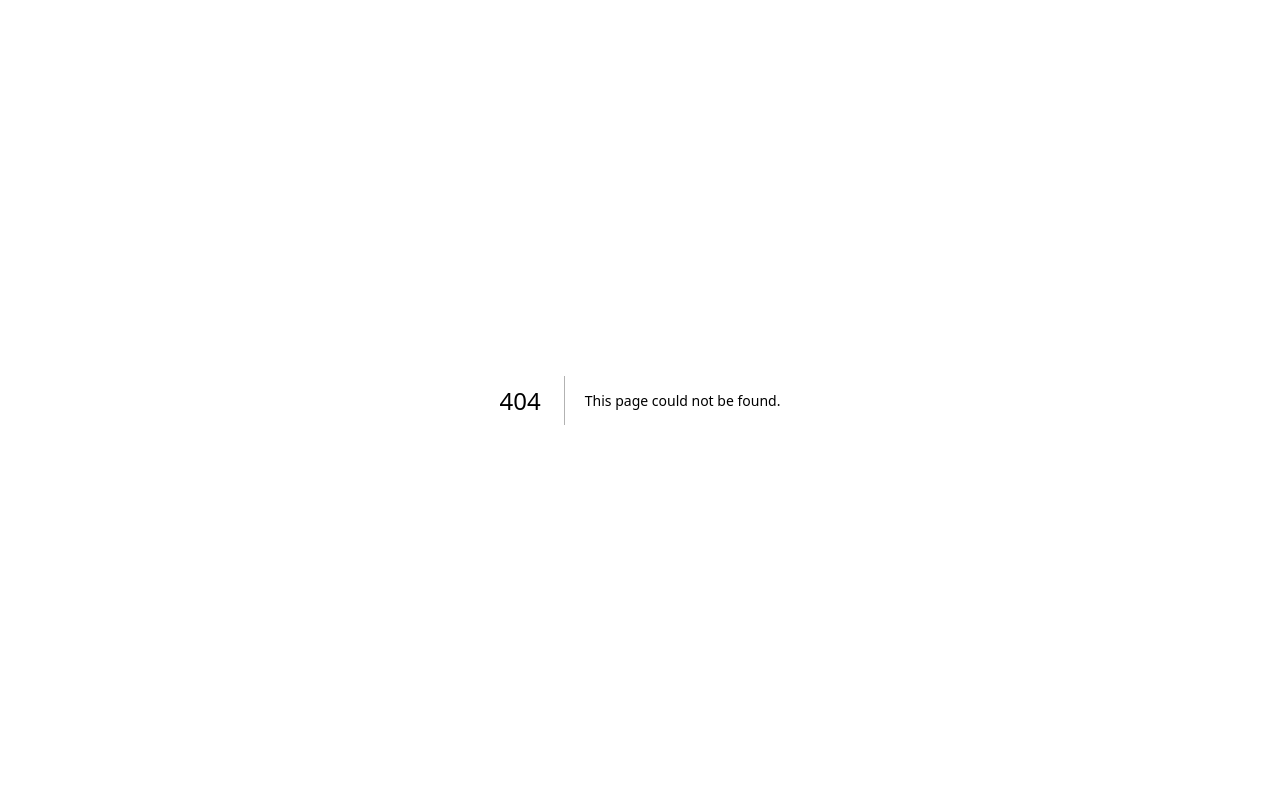
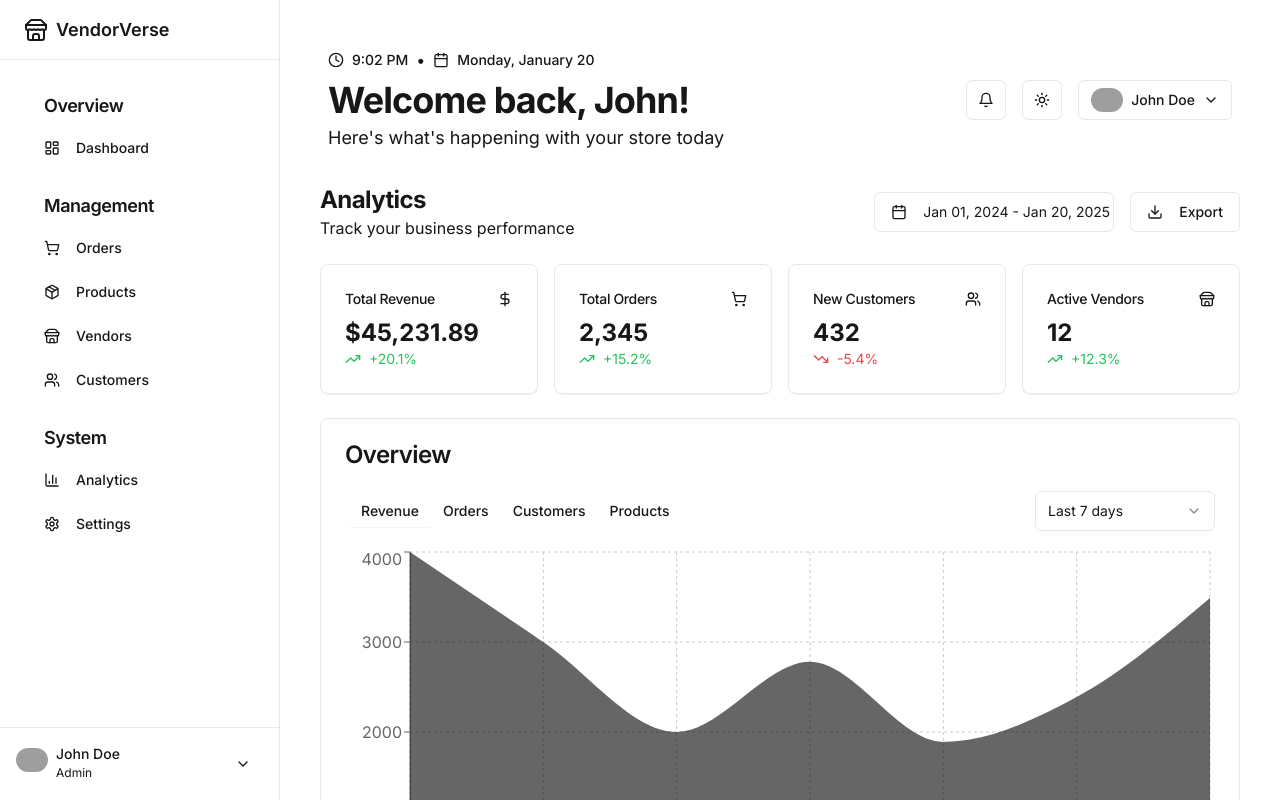
Before and after one commit to zufichris/vendor-verse-admin, a Next.js app: page /analytics in a window 1280 px wide. Before the commit this address had no page. Built offline with nearby package versions, Linux system fonts and the light colour scheme; grey boxes are pictures that could not be loaded.

Commit message:
Added Page: analytics

```diff
--- /dev/null
+++ b/app/analytics/loading.tsx
@@ -0,0 +1,27 @@
+import { DashboardShell } from "@/components/dashboard-shell"
+import { DashboardHeader } from "@/components/dashboard-header"
+import { AnalyticsStatsSkeleton } from "@/components/analytics/analytics-skeleton"
+import { AnalyticsChartsSkeleton } from "@/components/analytics/analytics-skeleton"
+import { Skeleton } from "@/components/ui/skeleton"
+
+export default function AnalyticsLoading() {
+  return (
+    <DashboardShell>
+      <div className="flex flex-col gap-6 w-full pt-0">
+        <DashboardHeader />
+        <div className="flex flex-col gap-4 sm:flex-row sm:items-center sm:justify-between">
+          <div className="space-y-1">
+            <Skeleton className="h-8 w-[200px]" />
+            <Skeleton className="h-4 w-[300px]" />
+          </div>
+          <div className="flex gap-4">
+            <Skeleton className="h-10 w-[120px]" />
+            <Skeleton className="h-10 w-[120px]" />
+          </div>
+        </div>
+        <AnalyticsStatsSkeleton />
+        <AnalyticsChartsSkeleton />
+      </div>
+    </DashboardShell>
+  )
+}
--- /dev/null
+++ b/app/analytics/page.tsx
@@ -0,0 +1,18 @@
+import { DashboardShell } from "@/components/dashboard-shell"
+import { DashboardHeader } from "@/components/dashboard-header"
+import { AnalyticsHeader } from "@/components/analytics/analytics-header"
+import { AnalyticsCharts } from "@/components/analytics/analytics-charts"
+import { AnalyticsStats } from "@/components/analytics/analytics-stats"
+
+export default function AnalyticsPage() {
+  return (
+    <DashboardShell>
+      <div className="flex flex-col gap-6 w-full pt-0">
+        <DashboardHeader />
+        <AnalyticsHeader />
+        <AnalyticsStats />
+        <AnalyticsCharts />
+      </div>
+    </DashboardShell>
+  )
+}
```
